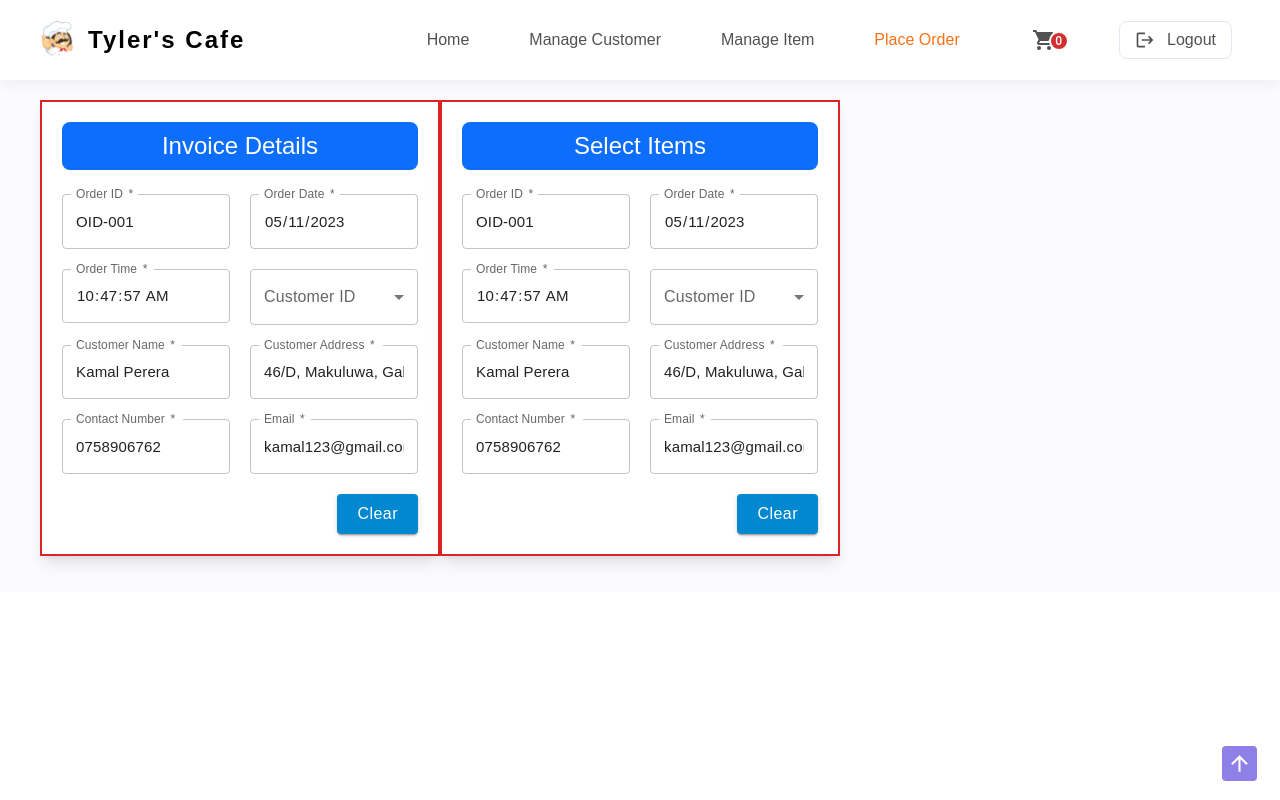
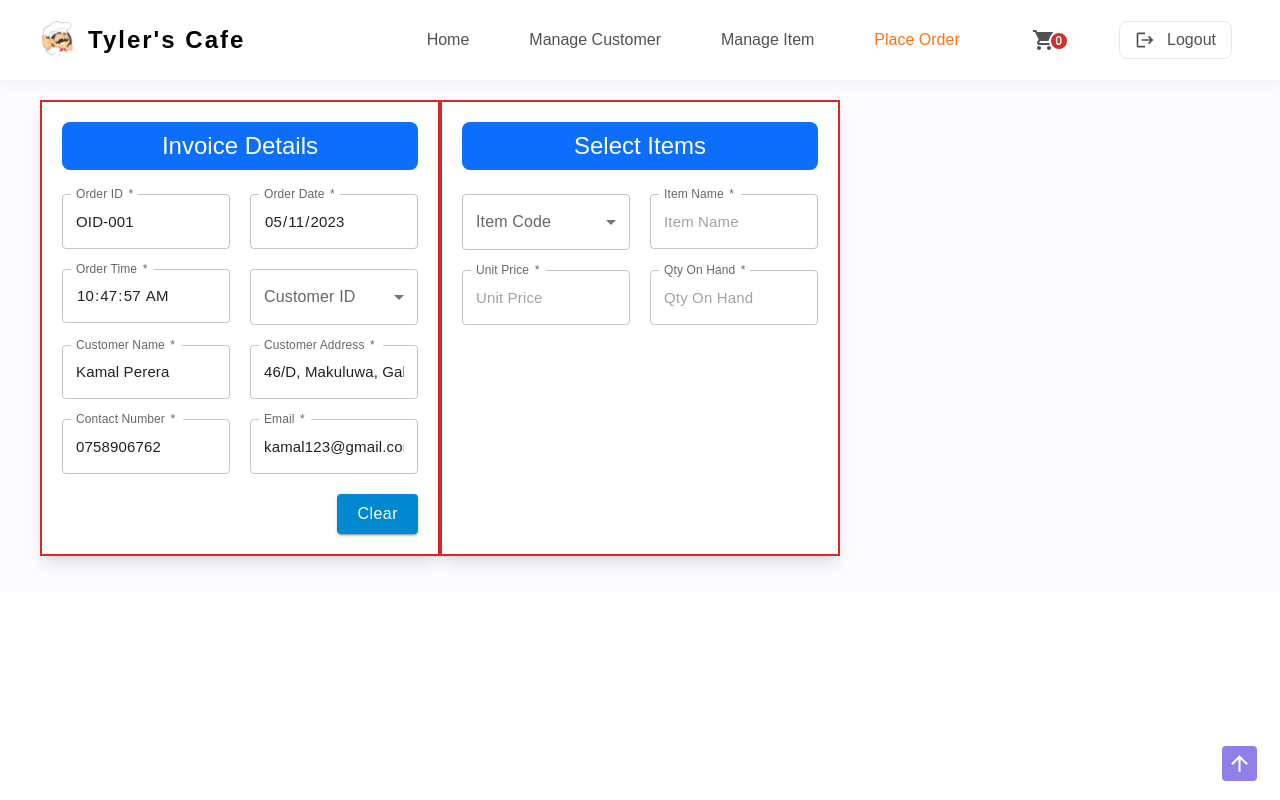
Before and after one commit to AshanSandeep06/Food-Shop-System, a React (Create React App) app in the folder frontend/: page /place_order in a window 1280 px wide. Built offline with nearby package versions, Linux system fonts and the light colour scheme.

Commit message:
Content Updated in PlaceOrderForm Component

```diff
--- a/frontend/src/pages/AdminPages/PlaceOrderForm/PlaceOrderForm.tsx
+++ b/frontend/src/pages/AdminPages/PlaceOrderForm/PlaceOrderForm.tsx
@@ -23,6 +23,7 @@ const PlaceOrderForm = () => {
   const [currentTime, setCurrentTime] = useState<string>(nowTime);
 
   const [selectedCustomerID, setSelectedCustomerID] = useState<string>("");
+  const [selectedItemCode, setSelectedItemCode] = useState<string>("");
 
   useEffect(() => {
     setInterval(() => {
@@ -35,6 +36,10 @@ const PlaceOrderForm = () => {
     setSelectedCustomerID(event.target.value as string);
     // alert(event.target.value as string);
   };
+
+  function handleChangeItemCode(event: SelectChangeEvent) {
+    setSelectedItemCode(event.target.value as string);
+  }
 
   return (
     <section className="grid grid-cols-3">
@@ -179,27 +184,32 @@ const PlaceOrderForm = () => {
         </div>
 
         <div id="invoiceDetails" className="grid grid-cols-2 gap-5">
+          <FormControl>
+            <InputLabel id="demo-simple-select-label">Item Code</InputLabel>
+            <Select
+              labelId="demo-simple-select-label"
+              id="demo-simple-select"
+              label="Customer ID"
+              className="!font-poppins"
+              value={selectedItemCode}
+              onChange={handleChangeItemCode}
+            >
+              <MenuItem className="!font-poppins" value={1}>
+                I00-001
+              </MenuItem>
+              <MenuItem className="!font-poppins" value={2}>
+                I00-002
+              </MenuItem>
+            </Select>
+          </FormControl>
+
           <TextField
-            label="Order ID"
+            label="Item Name"
             type="text"
             variant="outlined"
-            name="orderId"
-            placeholder="Order ID"
+            name="itemName"
+            placeholder="Item Name"
             required
-            defaultValue="OID-001"
-            InputProps={{
-              readOnly: true,
-            }}
-          />
-
-          <TextField
-            label="Order Date"
-            type="date"
-            variant="outlined"
-            name="orderDate"
-            placeholder="Order Date"
-            required
-            value={currentDate}
             InputProps={{
               readOnly: true,
             }}
@@ -209,13 +219,12 @@ const PlaceOrderForm = () => {
           />
 
           <TextField
-            label="Order Time"
-            type="time"
+            label="Unit Price"
+            type="text"
             variant="outlined"
-            name="orderTime"
-            placeholder="Order Time"
+            name="unitPrice"
+            placeholder="Unit Price"
             required
-            value={currentTime}
             InputProps={{
               readOnly: true,
             }}
@@ -224,87 +233,20 @@ const PlaceOrderForm = () => {
             }}
           />
 
-          <FormControl>
-            <InputLabel id="demo-simple-select-label">Customer ID</InputLabel>
-            <Select
-              labelId="demo-simple-select-label"
-              id="demo-simple-select"
-              label="Customer ID"
-              className="!font-poppins"
-              value={selectedCustomerID}
-              onChange={handleChangeCustomerID}
-            >
-              {/* <MenuItem value={customerId}>Customer ID</MenuItem> */}
-              <MenuItem className="!font-poppins" value={1}>
-                C00-001
-              </MenuItem>
-              <MenuItem className="!font-poppins" value={2}>
-                C00-002
-              </MenuItem>
-            </Select>
-          </FormControl>
-
           <TextField
-            label="Customer Name"
+            label="Qty On Hand"
             type="text"
             variant="outlined"
-            name="customerName"
-            placeholder="Customer Name"
+            name="qtyOnHand"
+            placeholder="Qty On Hand"
             required
-            defaultValue="Kamal Perera"
             InputProps={{
               readOnly: true,
             }}
-          />
-
-          <TextField
-            label="Customer Address"
-            type="text"
-            variant="outlined"
-            name="customerAddress"
-            placeholder="Customer Address"
-            required
-            defaultValue="46/D, Makuluwa, Galle"
-            InputProps={{
-              readOnly: true,
+            InputLabelProps={{
+              shrink: true,
             }}
           />
-
-          <TextField
-            label="Contact Number"
-            type="text"
-            variant="outlined"
-            name="customerContact"
-            placeholder="Contact Number"
-            required
-            defaultValue="0758906762"
-            InputProps={{
-              readOnly: true,
-            }}
-          />
-
-          <TextField
-            label="Email"
-            type="text"
-            variant="outlined"
-            name="customerEmail"
-            placeholder="Email"
-            required
-            defaultValue="kamal123@gmail.com"
-            InputProps={{
-              readOnly: true,
-            }}
-          />
-
-          <div className="col-start-2 col-end-3 items-center justify-end flex">
-            <Button
-              className="!px-[20px] !capitalize !font-poppins !font-normal !text-[16px]"
-              variant="contained"
-              color="info"
-            >
-              Clear
-            </Button>
-          </div>
         </div>
       </section>
 
```
